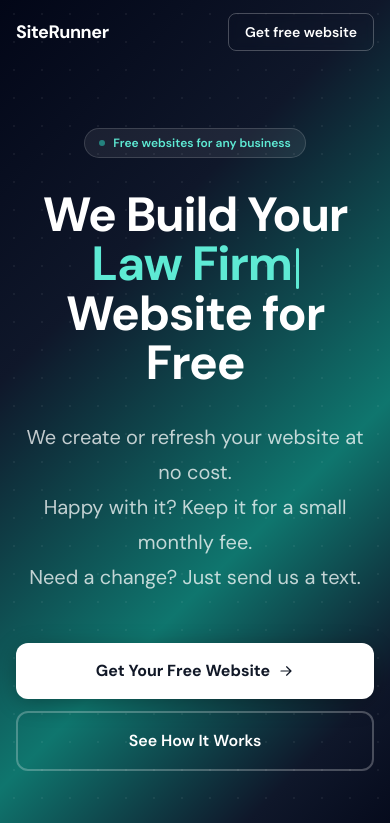
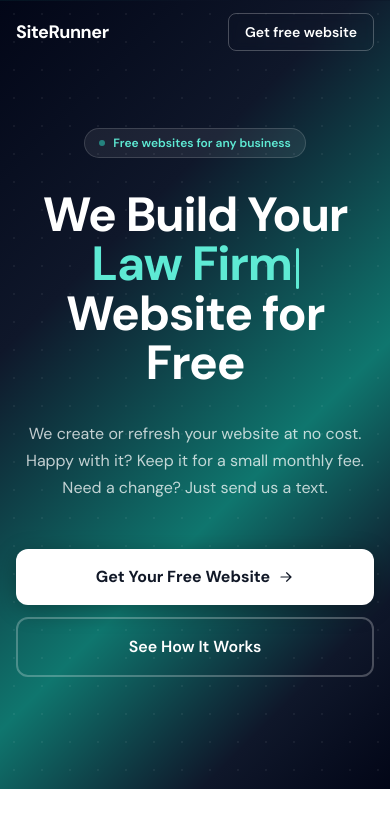
Before and after one commit to alpadev-ux/siterunner-landing, a React (Vite) app: page / in a window 390 px wide. Shown: the top 823 px of the page. Built offline with nearby package versions, Linux system fonts and the light colour scheme.

Commit message:
fix hero paragraph typography on mobile

```diff
--- a/src/App.jsx
+++ b/src/App.jsx
@@ -247,7 +247,7 @@ export default function App() {
             <span className="text-white">Website for Free</span>
           </h1>
 
-          <p className="mt-8 text-xl sm:text-2xl max-w-2xl mx-auto leading-[1.75]" style={{ color: 'rgba(255,255,255,0.75)' }}>
+          <p className="mt-8 text-base sm:text-xl md:text-2xl max-w-xl sm:max-w-2xl mx-auto leading-[1.7] sm:leading-[1.75]" style={{ color: 'rgba(255,255,255,0.75)' }}>
             We create or refresh your website at no cost.<br />
             Happy with it? Keep it for a small monthly fee.<br />
             Need a change? Just send us a text.
```
